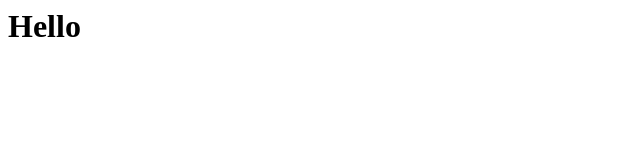
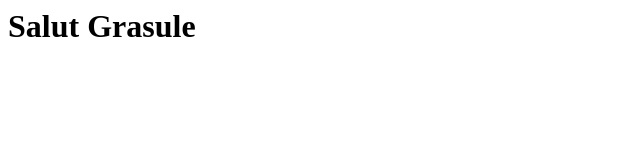
Before and after one commit to TrigJohnny/Football, a plain HTML site: page index.html in a window 1280 px wide. Shown: the whole page, without its empty margins (0-640 px from the left). Drawn offline with Linux system fonts and the light colour scheme.

Commit message:
Update index.html

```diff
--- a/index.html
+++ b/index.html
@@ -3,7 +3,7 @@
 <body>
 <style>
 </style>
-<h1>Hello</h1>
+<h1>Salut Grasule</h1>
 </body>
 </head>
 </html>
```
